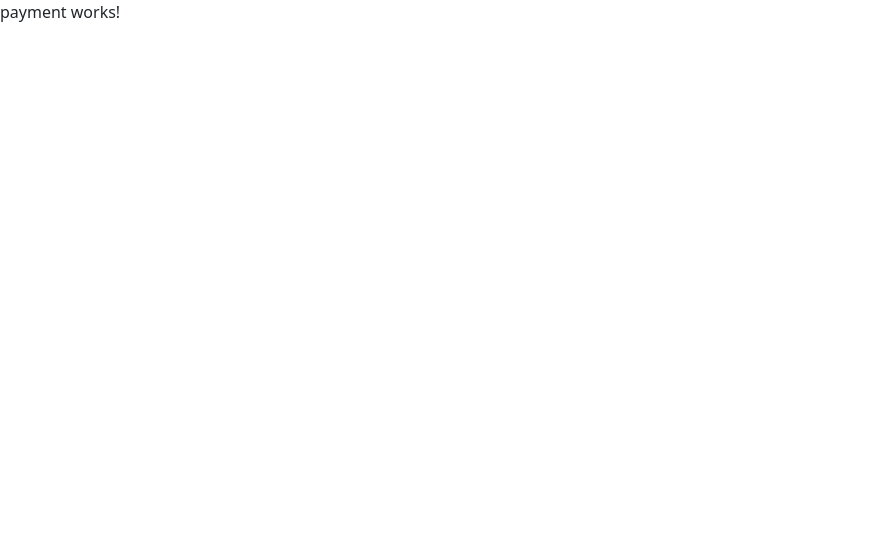
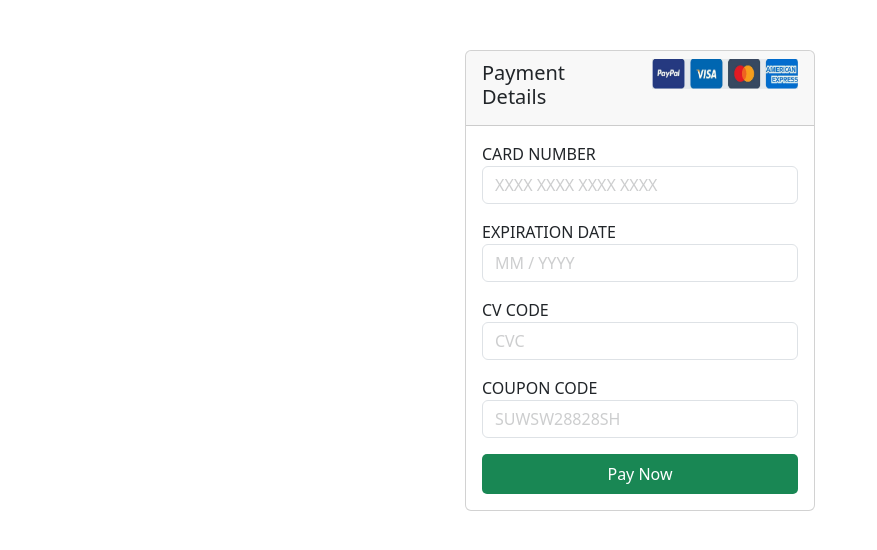
Before and after one commit to sanjeevgith/Angular-Flipcart, an Angular app: page /payment in a window 1280 px wide. Shown: the top 550 px of the page, without its empty margins (0-877 px from the left). Built offline with nearby package versions, Linux system fonts and the light colour scheme; sample sign-in values are in the browser's storage.

Commit message:
payment css added

```diff
--- a/src/app/component/addtobuy/addtobuy.component.ts
+++ b/src/app/component/addtobuy/addtobuy.component.ts
@@ -21,6 +21,7 @@ export class AddtobuyComponent implements OnInit {
 
   getdata() {
     this.plusedata = 0
+    this.finaltotal = [];
     this.addtobuy.getCartProduct().subscribe(responseList => {
       this.FinalResponseList = responseList;
       // console.log("addtoCardDataByUserid", this.FinalResponseList);
--- a/src/app/component/payment/payment.component.html
+++ b/src/app/component/payment/payment.component.html
@@ -1 +1,53 @@
-<p>payment works!</p>
+<div class="container">
+
+    <div class="card">
+        <div class="card-header">
+            <div class="row">
+                <div class="col-md-6">
+                    <h5 style="padding-top: 2px;">Payment Details</h5>
+                </div>
+                <div class="col-md-6">
+                    <span><img src="../../../assets/cardico.jpg" height="30px" width="100%"></span>
+                </div>
+            </div>
+
+        </div>
+        <div class="card-body">
+            <div >
+                <label>CARD NUMBER</label>
+            </div>
+            <div>
+                <input class="form-control" type="number" placeholder="XXXX XXXX XXXX XXXX">
+            </div>
+
+            <div class="mt-3">
+                <label>EXPIRATION DATE</label>
+            </div>
+            <div>
+                <input class="form-control" type="tel" placeholder="MM / YYYY">
+            </div>
+
+            <span>
+                <div class="mt-3">
+                    <label>CV CODE</label>
+                </div>
+                <div>
+                    <input class="form-control" type="number" placeholder="CVC" min="1" max="999">
+                </div>
+            </span>
+
+            <div class="mt-3">
+                <label>COUPON CODE</label>
+            </div>
+            <div>
+                <input class="form-control" type="text" placeholder="SUWSW28828SH">
+            </div>
+
+            <div class="mt-3">
+                <button type="button" class="btn btn-success"
+                    style="width: 100%;border: none;height: 40px;border-radius: 5px;">Pay Now</button>
+            </div>
+        </div>
+    </div>
+
+</div>
--- a/src/app/component/payment/payment.component.scss
+++ b/src/app/component/payment/payment.component.scss
@@ -0,0 +1,17 @@
+
+
+.container{
+    display: flex;
+    justify-content: center;
+    align-items: center;
+}
+
+
+.card{
+    width: 350px;
+    margin-top: 50px;
+}
+
+::placeholder { /* Chrome, Firefox, Opera, Safari 10.1+ */
+    opacity: 0.3; /* Firefox */
+  }
--- a/src/app/component/products-categories/products-categories.component.ts
+++ b/src/app/component/products-categories/products-categories.component.ts
@@ -14,7 +14,7 @@ export class ProductsCategoriesComponent implements OnInit {
 
 
 
-  constructor(private productsService: ProductsService, private loginservice: LoginService,private router:Router) { }
+  constructor(private productsService: ProductsService, private loginservice: LoginService, private router: Router) { }
 
 
 
@@ -24,7 +24,7 @@ export class ProductsCategoriesComponent implements OnInit {
   ngOnInit(): void {
     this.category = localStorage.getItem("category")
     // console.log(this.category, "this.category");
-    if(this.category == null ){
+    if (this.category == null) {
       this.router.navigate(['products'])
     }
     this.searchProductsBycategory()
@@ -52,22 +52,18 @@ export class ProductsCategoriesComponent implements OnInit {
     }
   }
 
-
   compareChange(event: any) {
     var data = event.target.value;
     console.log(data);
     this.quantityvalue = data
   }
 
-
   quantityvalue: any
   finalAddcartResponse: any
   addtocart(data: any) {
-
     var userid = this.loginservice.getuserid()
     console.log("userid", userid);
     console.log("Product", data);
-
     var products = {
       productId: "",
       quantity: "",
@@ -75,10 +71,26 @@ export class ProductsCategoriesComponent implements OnInit {
       price: "",
       title: ""
     }
+    var quantV: any
     // this.quantityvalue = (<HTMLInputElement>document.getElementById("quantityselect")).value;
+    if (this.quantityvalue == 1) {
+      quantV = data.price * 1
+    }
+    else if (this.quantityvalue == 2) {
+      quantV = data.price * 2
+    }
+    else if (this.quantityvalue == 3) {
+      quantV = data.price * 3
+    }
+    else if (this.quantityvalue == 4) {
+      quantV = data.price * 4
+    }
+    else if (this.quantityvalue == 5) {
+      quantV = data.price * 5
+    }
     products.productId = data._id
     products.img = data.img
-    products.price = data.price
+    products.price = quantV
     products.title = data.title
     products.quantity = this.quantityvalue
     console.log("products", products);
@@ -86,11 +98,9 @@ export class ProductsCategoriesComponent implements OnInit {
     this.productsService.addcart(userid, products).subscribe(responseList => {
       this.finalAddcartResponse = responseList;
       console.log("Api Response=", this.finalAddcartResponse);
+      quantV = []
       alert("Product Added to Cart")
-
-
     })
-
   }
 
 
```
Also changed, not shown: src/assets/cardico.jpg (added).
